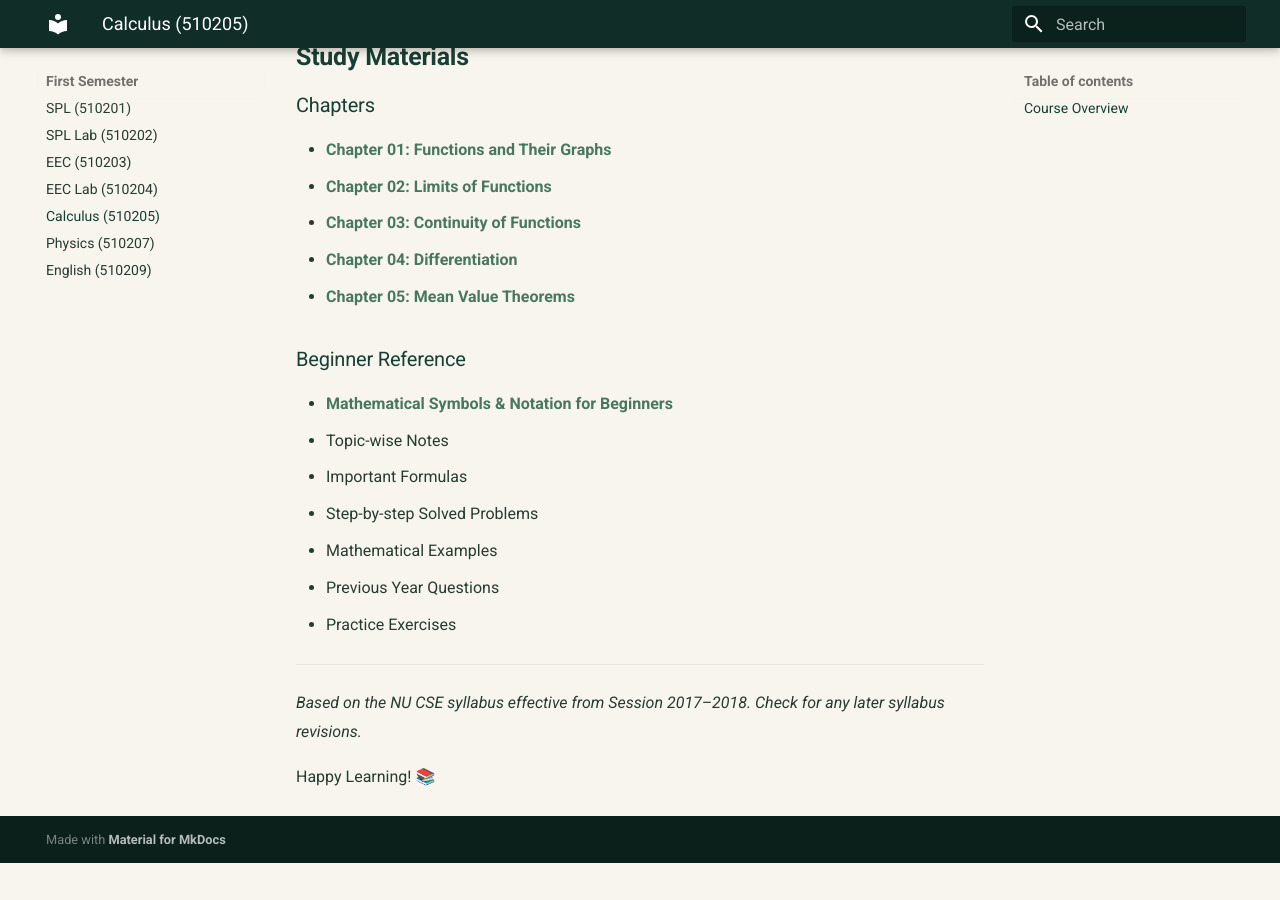
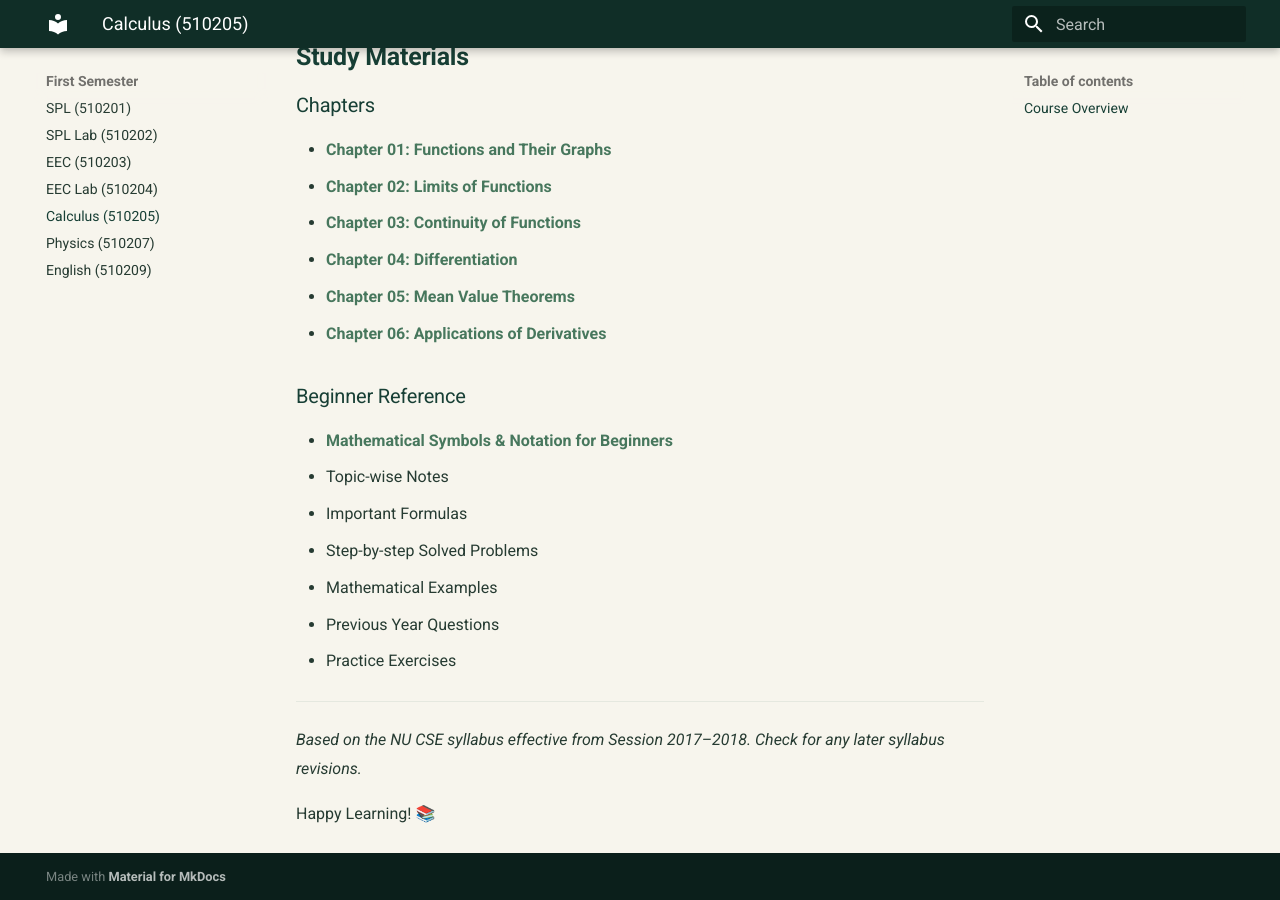
Before and after one commit to taimiyatahsin0-png/nu-cse-notes-store, an MkDocs documentation site: the page built from docs/subjects/cal/index.md, in a window 1280 px wide and 900 px high, scrolled down 3833 px. Built offline with MkDocs 1.6.1 and Material for MkDocs 9.7.7, drawn with Linux system fonts in a browser that asks for light colours; before the commit the page ends 4696 px from its top, so only the background shows below that.

Commit message:
Add Chapter 06 to Calculus study materials index

```diff
--- a/docs/subjects/cal/index.md
+++ b/docs/subjects/cal/index.md
@@ -111,6 +111,7 @@ This course covers the fundamental concepts of Differential Calculus and Integra
 - [Chapter 03: Continuity of Functions](chapter-03-continuity-of-functions.md)
 - [Chapter 04: Differentiation](chapter-04-differentiation.md)
 - [Chapter 05: Mean Value Theorems](chapter-05-mean-value-theorems.md)
+- [Chapter 06: Applications of Derivatives](chapter-06-applications-of-derivatives.md)
 
 ### Beginner Reference
 - [Mathematical Symbols & Notation for Beginners](mathematical-symbols-and-notation-for-beginners.md)
```
